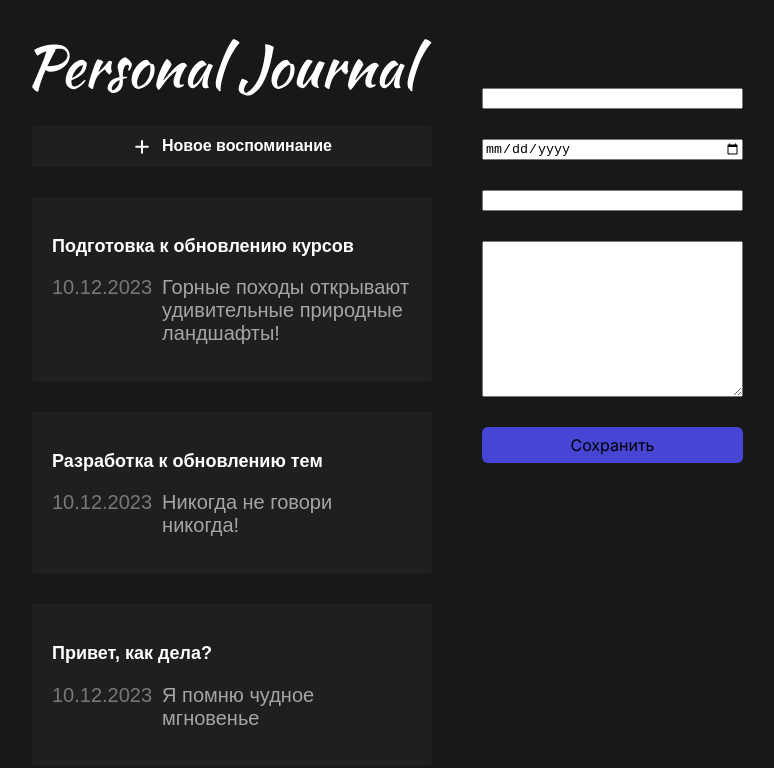
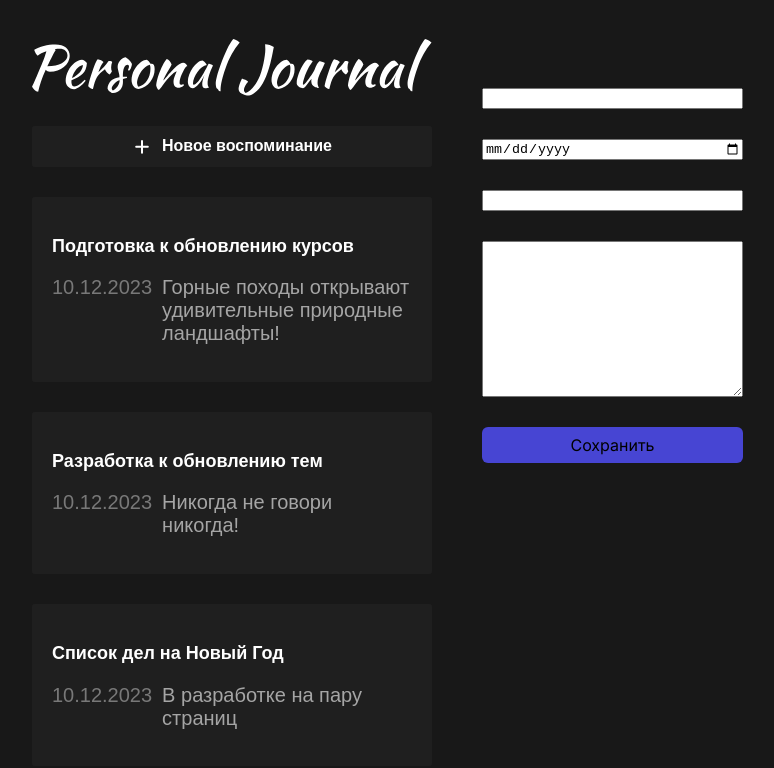
Before and after one commit to sergey87chuvasov/personal-journal, a React (Vite) app: page / in a window 1280 px wide. Shown: the top 768 px of the page, without its empty margins (6-780 px from the left). Built offline with nearby package versions, Linux system fonts and the light colour scheme.

Commit message:
added key and conditional display

```diff
--- a/src/App.jsx
+++ b/src/App.jsx
@@ -12,18 +12,21 @@ import { useState } from 'react';
 
 const INITIAL_DATA = [
   {
+    id: 1,
     title: 'Подготовка к обновлению курсов',
     text: 'Горные походы открывают удивительные природные ландшафты!',
     date: new Date(),
   },
   {
+    id: 2,
     title: 'Разработка к обновлению тем',
     text: 'Никогда не говори никогда!',
     date: new Date(),
   },
   {
-    title: 'Привет, как дела?',
-    text: 'Я помню чудное мгновенье',
+    id: 3,
+    title: 'Список дел на Новый Год',
+    text: 'В разработке на пару страниц',
     date: new Date(),
   },
 ];
@@ -38,8 +41,18 @@ function App() {
         text: item.text,
         title: item.title,
         date: new Date(item.date),
+        id:
+          oldItems.length > 0 ? Math.max(...oldItems.map((i) => i.id)) + 1 : 1,
       },
     ]);
+  };
+
+  const sortItems = (a, b) => {
+    if (a.date < b.date) {
+      return 1;
+    } else {
+      return -1;
+    }
   };
 
   return (
@@ -48,11 +61,15 @@ function App() {
         <Header />
         <JournalAddButoon />
         <JournalList>
-          {items.map((el) => (
-            <CardButton>
-              <JournalItem title={el.title} text={el.text} data={el.date} />
-            </CardButton>
-          ))}
+          {items.lengt === 0 ? (
+            <p>Пока нет, добавть первую</p>
+          ) : (
+            items.sort(sortItems).map((el) => (
+              <CardButton key={el.id}>
+                <JournalItem title={el.title} text={el.text} data={el.date} />
+              </CardButton>
+            ))
+          )}
         </JournalList>
       </LeftPanel>
       <Body>
```
